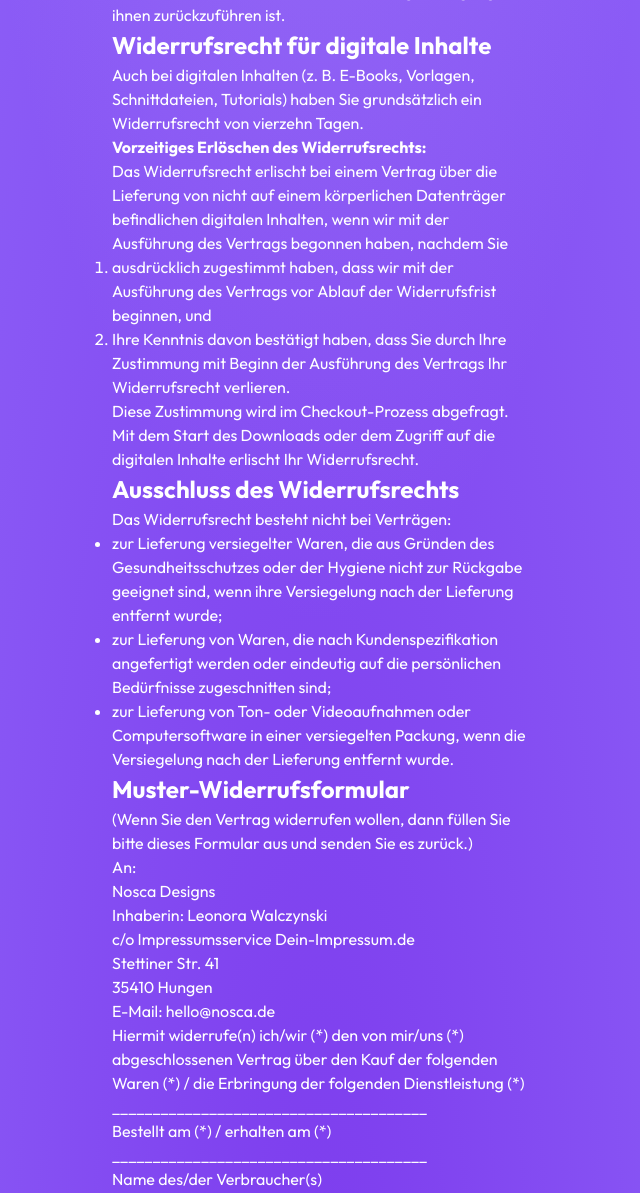
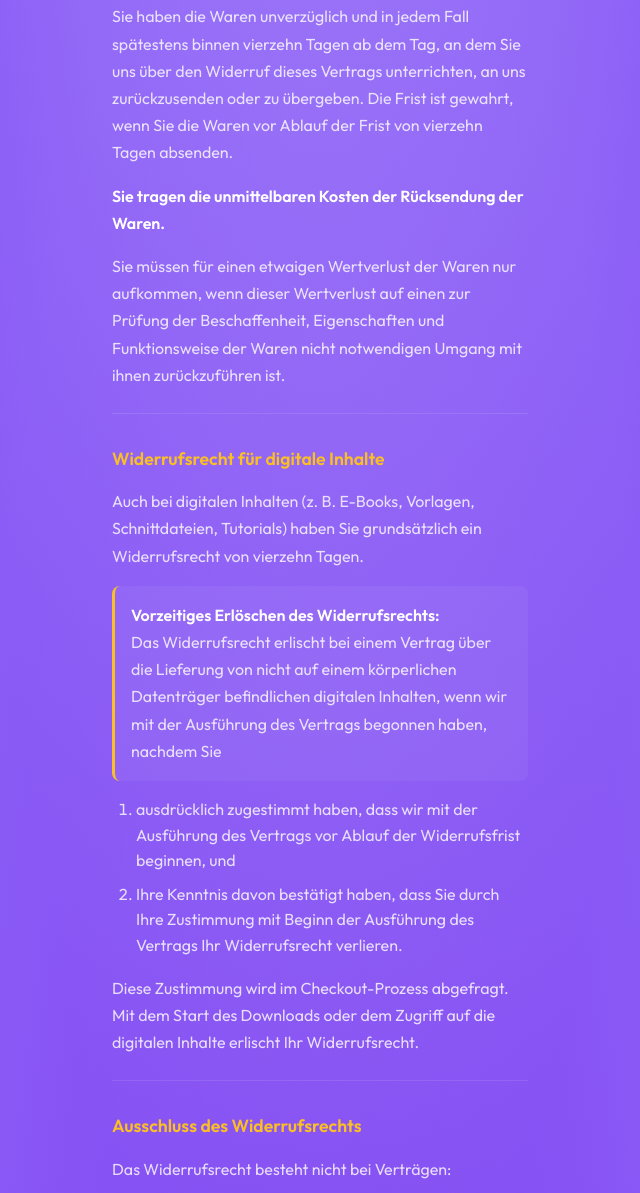
Before and after one commit to createdbynosca/links, a plain HTML site: page widerruf.html in a window 1280 px wide. Shown: the part 1607-2800 px from the top of the page, without its empty margins (320-960 px from the left). Drawn offline with Linux system fonts and the light colour scheme.

Commit message:
Add files via upload

```diff
--- a/styles.css
+++ b/styles.css
@@ -429,3 +429,117 @@ body {
 .affiliate-item:nth-child(8) { animation-delay: 0.45s; }
 .affiliate-item:nth-child(9) { animation-delay: 0.5s; }
 .affiliate-item:nth-child(10) { animation-delay: 0.55s; }
+
+/* ================================
+   Legal Pages
+   ================================ */
+.legal-content {
+    flex: 1;
+}
+
+.legal-section {
+    margin-bottom: var(--spacing-lg);
+    padding-bottom: var(--spacing-md);
+    border-bottom: 1px solid rgba(255, 255, 255, 0.1);
+}
+
+.legal-section:last-child {
+    border-bottom: none;
+}
+
+.legal-section h2 {
+    font-size: 1.1rem;
+    font-weight: 600;
+    margin-bottom: var(--spacing-sm);
+    color: var(--color-accent-yellow);
+}
+
+.legal-section p {
+    margin-bottom: var(--spacing-sm);
+    color: var(--color-text-secondary);
+    line-height: 1.7;
+}
+
+.legal-section p:last-child {
+    margin-bottom: 0;
+}
+
+.legal-section ul,
+.legal-section ol {
+    margin: var(--spacing-sm) 0;
+    padding-left: var(--spacing-md);
+    color: var(--color-text-secondary);
+}
+
+.legal-section li {
+    margin-bottom: var(--spacing-xs);
+    line-height: 1.6;
+}
+
+.legal-section a {
+    color: var(--color-text-primary);
+    text-decoration: underline;
+    text-underline-offset: 2px;
+}
+
+.legal-section a:hover {
+    color: var(--color-accent-yellow);
+}
+
+.legal-section strong {
+    color: var(--color-text-primary);
+    font-weight: 600;
+}
+
+.legal-highlight {
+    background: rgba(255, 255, 255, 0.05);
+    padding: var(--spacing-sm);
+    border-radius: var(--radius-sm);
+    border-left: 3px solid var(--color-accent-yellow);
+}
+
+.legal-address {
+    background: rgba(0, 0, 0, 0.2);
+    padding: var(--spacing-sm);
+    border-radius: var(--radius-sm);
+    font-style: normal;
+}
+
+.legal-form {
+    background: rgba(255, 255, 255, 0.03);
+    border: 1px solid rgba(255, 255, 255, 0.1);
+    padding: var(--spacing-md);
+    border-radius: var(--radius-md);
+    margin-top: var(--spacing-sm);
+}
+
+.legal-form p {
+    color: var(--color-text-secondary);
+}
+
+/* ================================
+   Footer with Legal Links
+   ================================ */
+.footer-legal {
+    display: flex;
+    flex-wrap: wrap;
+    justify-content: center;
+    gap: var(--spacing-sm);
+    margin-top: var(--spacing-sm);
+}
+
+.footer-legal a {
+    color: var(--color-text-muted);
+    text-decoration: none;
+    font-size: 0.8rem;
+    transition: color var(--transition-fast);
+}
+
+.footer-legal a:hover {
+    color: var(--color-text-primary);
+}
+
+.footer-legal span {
+    color: var(--color-text-muted);
+    opacity: 0.5;
+}
```
